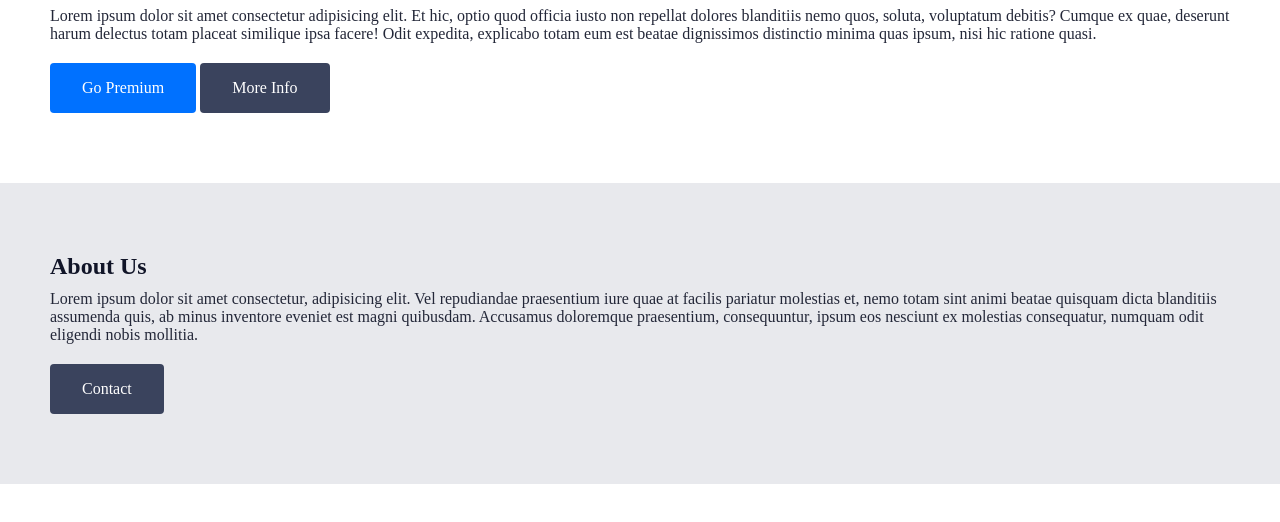
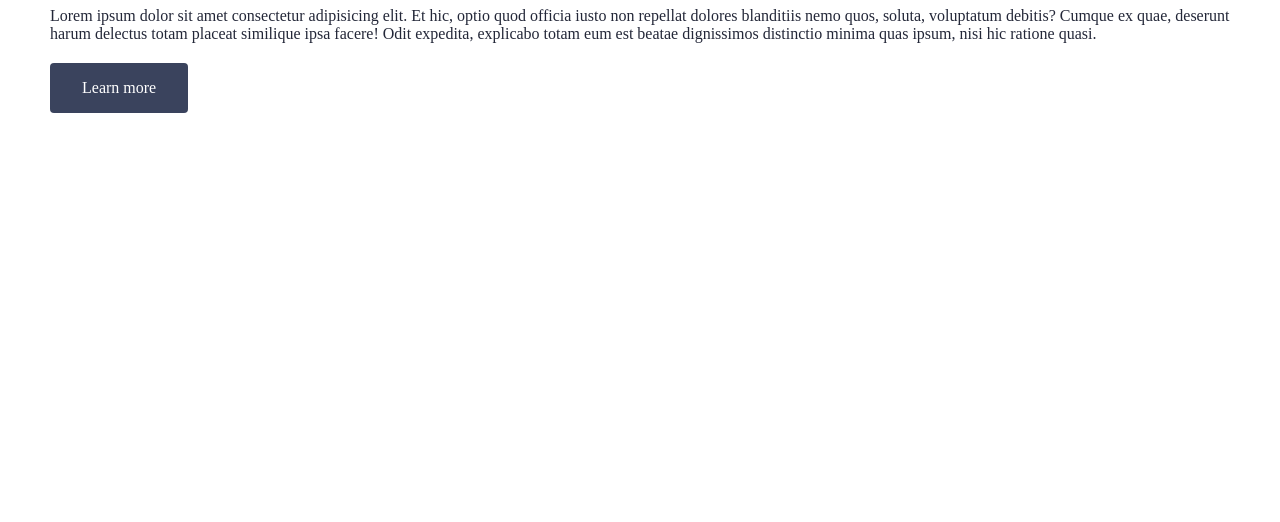
Before and after one commit to galactic-learner/FDL-2501-hw-21-js-6, a plain HTML site: page Dark-mode-Light-mode/index.html in a window 1280 px wide. Shown: the part 110-632 px from the top of the page. Drawn offline with Linux system fonts and the light colour scheme.

Commit message:
Update index.html

```diff
--- a/Dark-mode-Light-mode/index.html
+++ b/Dark-mode-Light-mode/index.html
@@ -19,16 +19,15 @@
 
     <h1>Dark Mode - Light Mode</h1>
     <p>Lorem ipsum dolor sit amet consectetur adipisicing elit. Et hic, optio quod officia iusto non repellat dolores blanditiis nemo quos, soluta, voluptatum debitis? Cumque ex quae, deserunt harum delectus totam placeat similique ipsa facere! Odit expedita, explicabo totam eum est beatae dignissimos distinctio minima quas ipsum, nisi hic ratione quasi.</p>
-    <button class="cta-button">Go Premium</button>
-    <button>More Info</button>
+    <button>Learn more</button>
   </header>
 
 
-  <section>
+<!--   <section>
     <h2>About Us</h2>
     <p>Lorem ipsum dolor sit amet consectetur, adipisicing elit. Vel repudiandae praesentium iure quae at facilis pariatur molestias et, nemo totam sint animi beatae quisquam dicta blanditiis assumenda quis, ab minus inventore eveniet est magni quibusdam. Accusamus doloremque praesentium, consequuntur, ipsum eos nesciunt ex molestias consequatur, numquam odit eligendi nobis mollitia.</p>
     <button>Contact</button>
-  </section>
+  </section> -->
 
   <script type="text/javascript" src="assets/js/app.js"></script>
 </body>
```
